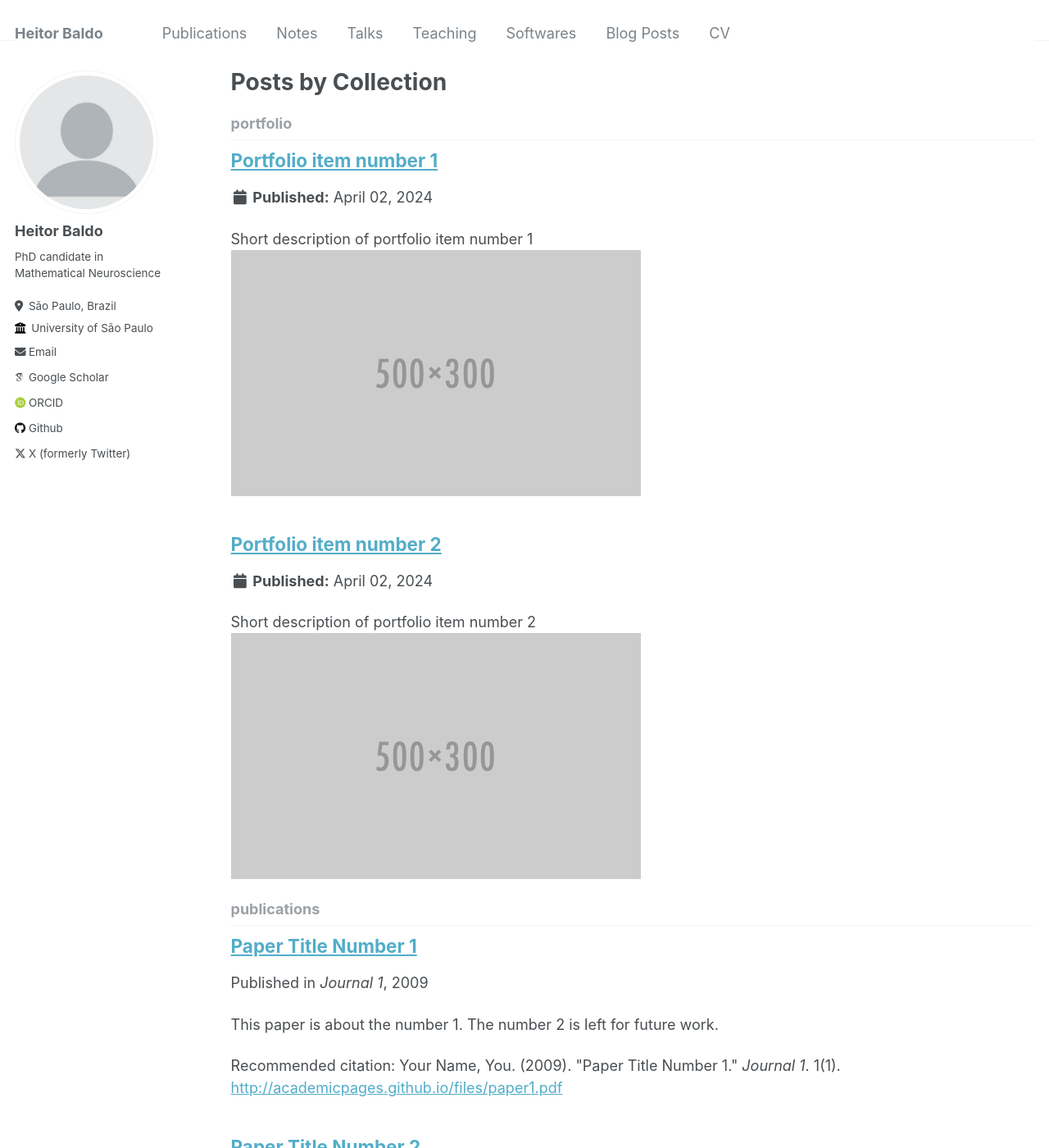
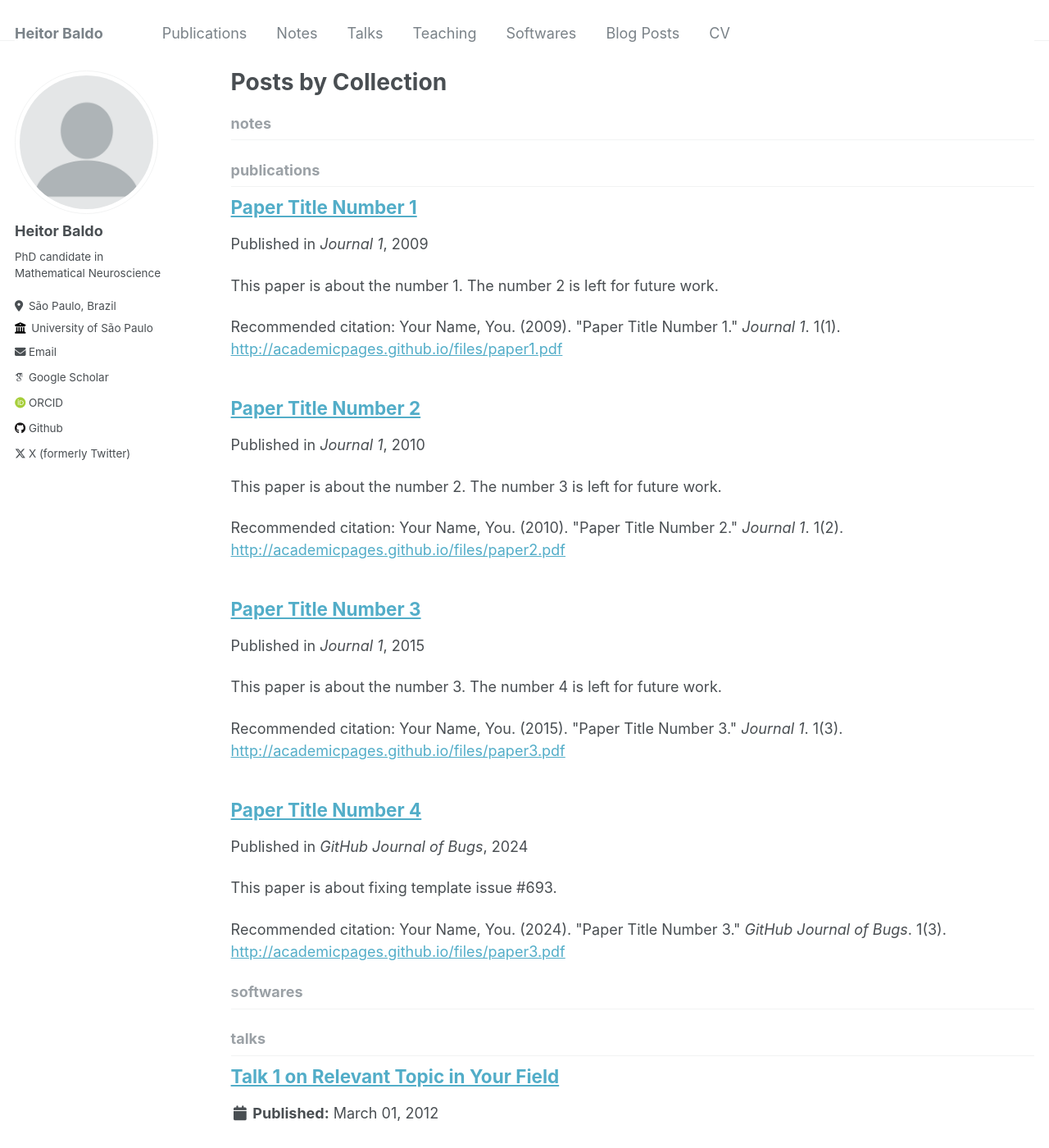
Before and after one commit to heitorbaldo/heitorbaldo.github.io, a Jekyll site: the page built from _pages/collection-archive.html, in a window 1280 px wide and 1400 px high. Shown: the whole window at 82% size. Built offline with Jekyll 4.4.1, drawn with Linux system fonts in a browser that asks for light colours; some web fonts are replaced; part of the change alters nothing that is shown.

Commit message:
Add files via upload

```diff
--- a/_config.yml
+++ b/_config.yml
@@ -205,7 +205,10 @@ collections:
   publications:
     output: true
     permalink: /:collection/:path/
-  portfolio:
+  notes:
+    output: true
+    permalink: /:collection/:path/
+  softwares:
     output: true
     permalink: /:collection/:path/
   talks:
```
